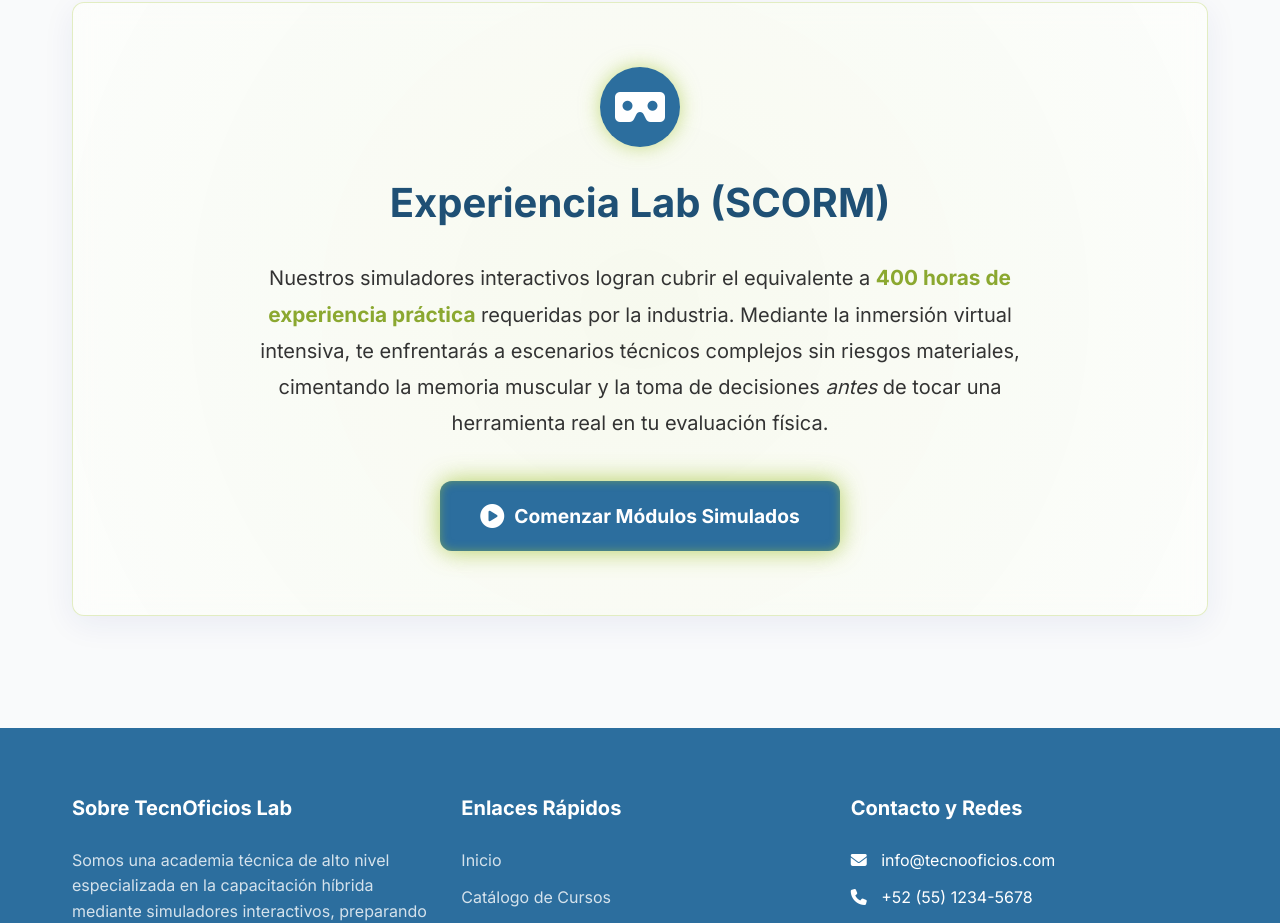
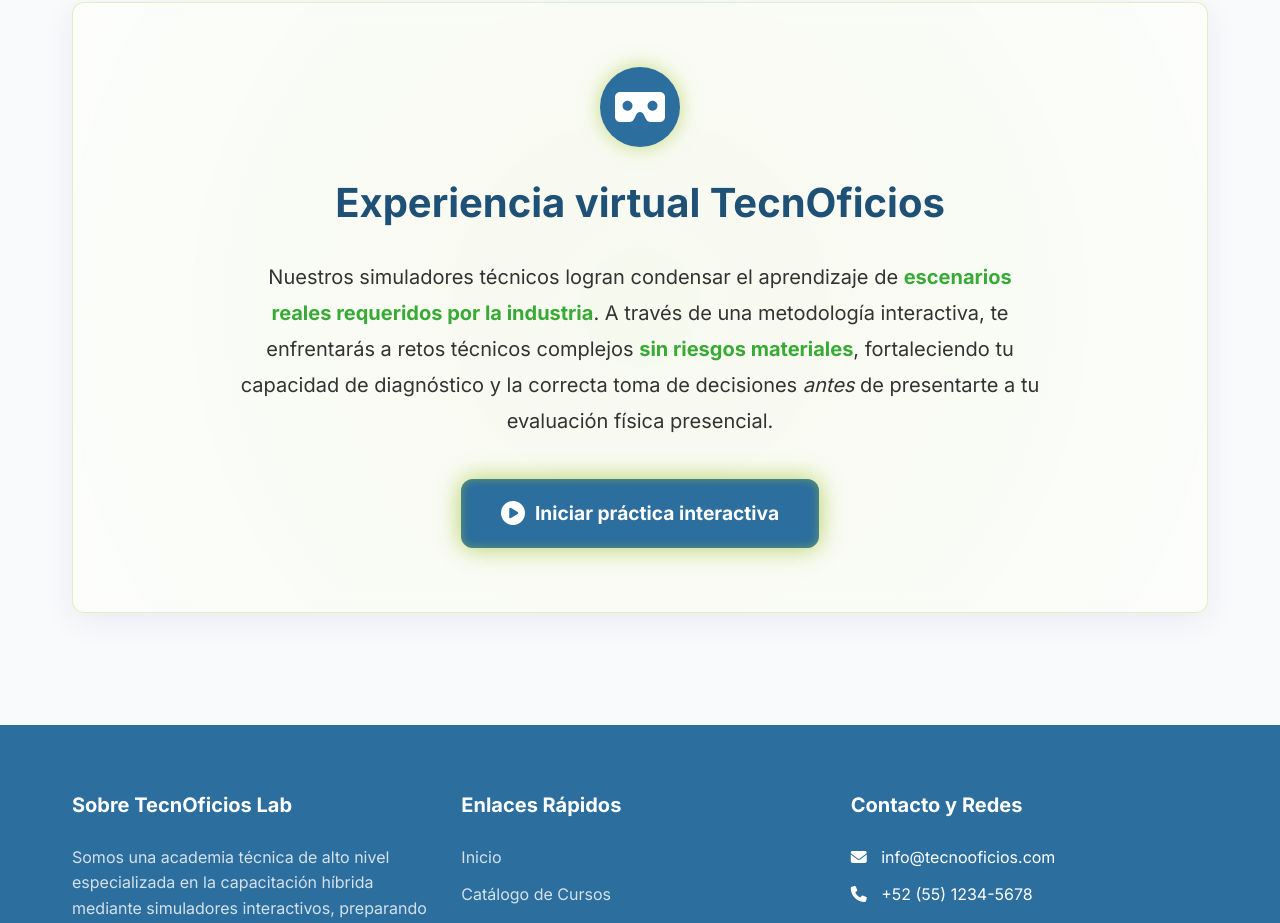
Before and after one commit to Hericraft-Ags/tecno-oficios, a Vue app: page /hidraulic-course in a window 1280 px wide. Shown: the part 2688-3611 px from the top of the page. Built offline with nearby package versions, Linux system fonts and the light colour scheme.

Commit message:
Texto Experiencia virtual

```diff
--- a/src/views/HidraulicInstall.vue
+++ b/src/views/HidraulicInstall.vue
@@ -380,15 +380,17 @@
                 </div>
 
                 <h2 style="font-size: 2.5rem; color: var(--color-blue-dark); margin-bottom: 1.5rem;">
-                    Experiencia Lab (SCORM)
+                    Experiencia virtual TecnOficios
                 </h2>
 
                 <p style="font-size: 1.25rem; color: var(--color-text-main); max-width: 800px; margin: 0 auto 2.5rem; line-height: 1.8;">
-                    Nuestros simuladores interactivos logran cubrir el equivalente a <strong style="color: var(--color-green-dark); font-size: 1.3rem;">400 horas de experiencia práctica</strong> requeridas por la industria. Mediante la inmersión virtual intensiva, te enfrentarás a escenarios técnicos complejos sin riesgos materiales, cimentando la memoria muscular y la toma de decisiones <em>antes</em> de tocar una herramienta real en tu evaluación física.
+                    Nuestros simuladores técnicos logran condensar el aprendizaje de <strong class="text-[#39aa35]">escenarios reales requeridos por la industria</strong>. A través de una
+                    metodología interactiva, te enfrentarás a retos técnicos complejos <strong class="text-[#39aa35]">sin riesgos materiales</strong>, fortaleciendo tu capacidad de diagnóstico
+                    y la correcta toma de decisiones <em>antes</em> de presentarte a tu evaluación física presencial.
                 </p>
 
                 <a href="#" onclick="event.preventDefault(); window.location.href=atob('aHR0cHM6Ly9tb29kbGUudGVjbm9vZmljaW9zLmNvbQ==');" class="btn-primary btn-glow-pulse" style="font-size: 1.2rem; padding: 1.2rem 2.5rem; display: inline-flex; align-items: center; font-weight: 700;">
-                    <i class="fas fa-play-circle" style="margin-right: 10px; font-size: 1.5rem;"></i> Comenzar Módulos Simulados
+                    <i class="fas fa-play-circle" style="margin-right: 10px; font-size: 1.5rem;"></i> Iniciar práctica interactiva
                 </a>
             </div>
         </div>
```
